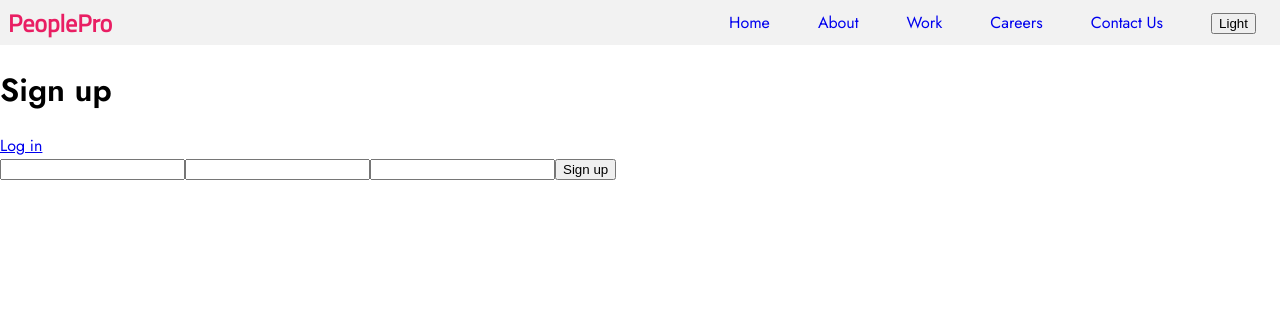
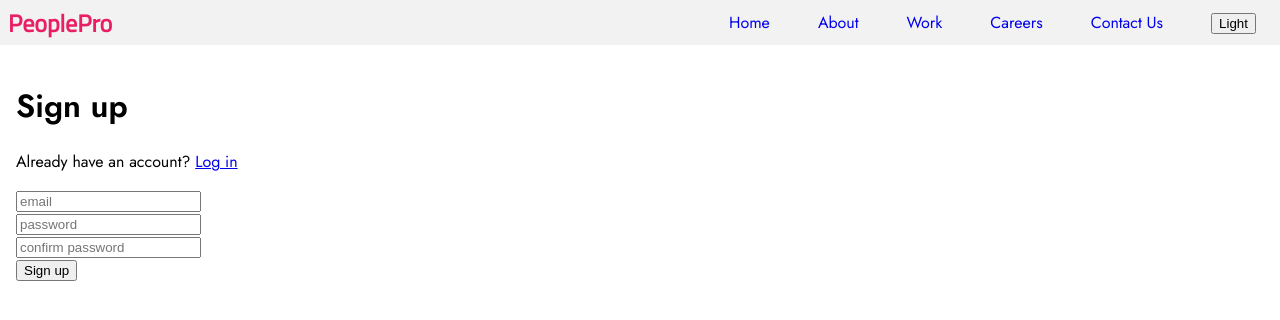
Before and after one commit to KumarAmitt/hrms-frontend, a Vue app: page /signup in a window 1280 px wide. Shown: the top 320 px of the page. Built offline with nearby package versions, Linux system fonts and the light colour scheme.

Commit message:
Handle errors in auth view

```diff
--- a/src/App.vue
+++ b/src/App.vue
@@ -6,8 +6,13 @@ import AppNavbar from "@/components/AppNavbar.vue";
 
 <template>
   <AppNavbar/>
-  <RouterView/>
+  <div class="main">
+    <RouterView/>
+  </div>
 </template>
 
 <style scoped>
+.main {
+  padding: 1em;
+}
 </style>
--- a/src/components/AppLogo.vue
+++ b/src/components/AppLogo.vue
@@ -1,12 +1,20 @@
 <script setup>
+import {RouterLink} from "vue-router";
+import {computed} from "vue";
+
 const props = defineProps({
   size: { type: String, default: '' },
-  variant: {type: String, default: 'accent'}
+  variant: {type: String, default: 'accent'},
+  isLink: {type: Boolean, default: false}
+})
+
+const logoLink = computed(() => {
+  return props.isLink ? 'home' : '';
 })
 </script>
 
 <template>
-  <div :class="['logo', size, variant]">PeoplePro</div>
+  <RouterLink :to="{name: logoLink}" :class="['logo', size, variant]">PeoplePro</RouterLink>
 </template>
 
 <style scoped>
@@ -16,6 +24,7 @@ const props = defineProps({
   font-weight: 600;
   display: flex;
   align-items: center;
+  text-decoration: none;
 }
 
 .logo-sm {
--- a/src/components/AppNavbar.vue
+++ b/src/components/AppNavbar.vue
@@ -16,7 +16,7 @@ const toggleMenu = () => {
 <template>
   <div class="nav-wrapper">
     <nav class="navbar">
-      <AppLogo />
+      <AppLogo :isLink="true" />
       <div @click="toggleMenu" :class="['menu-toggle', {'is-active': isActive}]">
         <span class="bar"></span>
         <span class="bar"></span>
--- a/src/stores/auth.js
+++ b/src/stores/auth.js
@@ -9,12 +9,16 @@ export const useAuthStore = defineStore('auth', () => {
   const user = ref(null);
   const token = ref(null);
   const isLoading = ref(false);
+  const authError = ref(null);
   const router = useRouter()
 
   // ACTIONS
   const signup = async (credentials) => {
     isLoading.value = true;
+    authError.value = null;
     try {
+      if(credentials.password !== credentials.confirmPassword) throw Error('Password NOT matches');
+
       const response = await axios.post(`${BASE_URL}/signup`, {user: credentials});
       user.value = response.data.user
       token.value =  response.headers.get('Authorization').split(' ')[1]
@@ -25,8 +29,10 @@ export const useAuthStore = defineStore('auth', () => {
       console.log('ERROR--', error)
       if (error.response) {
         console.log(error.response.data.message)
+        authError.value = error.response.data.message
       } else {
         console.log(error.message);
+        authError.value = error.message;
       }
     } finally {
       console.log('Sign up action complete')
@@ -36,6 +42,7 @@ export const useAuthStore = defineStore('auth', () => {
 
   const login = async (credentials) => {
     isLoading.value = true;
+    authError.value = null;
     try {
       const response = await axios.post(`${BASE_URL}/login`, {user: credentials});
       user.value = response.data.user
@@ -46,8 +53,10 @@ export const useAuthStore = defineStore('auth', () => {
       console.log('ERROR--', error)
       if (error.response) {
         console.log(error.response.data)
+        authError.value = error.response.data;
       } else {
         console.log(error.message);
+        authError.value = error.message;
       }
     } finally {
       console.log('Login action complete')
@@ -55,5 +64,7 @@ export const useAuthStore = defineStore('auth', () => {
     }
   }
 
-  return {signup, login}
+  const closeError = () => authError.value = null;
+
+  return {isLoading, authError, signup, login, closeError}
 })
--- a/src/views/HomeView.vue
+++ b/src/views/HomeView.vue
@@ -1,16 +1,5 @@
 <script setup>
 import { RouterLink } from 'vue-router'
-import AppLogo from "@/components/AppLogo.vue";
-// import { useDark, useToggle } from '@vueuse/core'
-//
-// const isDark = useDark({
-//   selector: 'body',
-//   attribute: 'color-scheme',
-//   valueDark: 'dark',
-//   valueLight: 'light',
-// })
-// const toggleDark = useToggle(isDark)
-
 </script>
 
 <template>
@@ -18,15 +7,6 @@ import AppLogo from "@/components/AppLogo.vue";
     <p>Lorem ipsum dolor sit amet consectetur, adipisicing elit.</p>
     <RouterLink :to="{name: 'login'}">Get Started</RouterLink>
   </section>
-
-
-  <section class="headline">
-    <div v-for="i in 100" :key="i">Lorem ipsum dolor sit amet. {{ i }}</div>
-  </section>
-
-<!--  <button @click="toggleDark()">-->
-<!--    <span class="ml-2">{{ isDark ? 'Dark' : 'Light' }}</span>-->
-<!--  </button>-->
 </template>
 
 <style>
--- a/src/views/auth/LoginView.vue
+++ b/src/views/auth/LoginView.vue
@@ -17,10 +17,18 @@ const handleLogin = () => {
 
 <template>
   <h1>Log in</h1>
-  <RouterLink :to="{name: 'signup'}">Sign up</RouterLink>
-  <form @submit.prevent="handleLogin">
-    <input type="email" v-model="loginCredentials.email" />
-    <input type="password" v-model="loginCredentials.password" />
+  <p>Don't have an account?
+    <RouterLink :to="{name: 'signup'}">Sign up</RouterLink>
+  </p>
+  <p v-if="authStore.isLoading">Logging in...</p>
+  <p v-if="authStore.authError">
+    {{ authStore.authError }}
+    <button @click="authStore.closeError">Remove</button>
+  </p>
+
+  <form @submit.prevent="handleLogin" autocomplete="on">
+    <input type="email" placeholder="email" v-model="loginCredentials.email" /><br />
+    <input type="password" placeholder="password" v-model="loginCredentials.password" /><br />
     <button>Log in</button>
   </form>
 </template>
--- a/src/views/auth/SignupView.vue
+++ b/src/views/auth/SignupView.vue
@@ -1,31 +1,38 @@
 <script setup>
-import { ref } from 'vue'
+import {ref} from 'vue'
 import {useAuthStore} from "@/stores/auth.js";
 
 const signupCredentials = ref({
   email: '',
   password: '',
+  confirmPassword: ''
 })
-const confirmPassword = ref('');
+// const confirmPassword = ref('');
 
 const authStore = useAuthStore();
 
 const handleSignup = () => {
-  if (signupCredentials.value.password === confirmPassword.value)
-    authStore.signup(signupCredentials.value)
-  else
-    console.log('Password mismatch error')
+  authStore.signup(signupCredentials.value)
 }
 
 </script>
 
 <template>
   <h1>Sign up</h1>
-  <RouterLink :to="{name: 'login'}">Log in</RouterLink>
+  <p>Already have an account?
+    <RouterLink :to="{name: 'login'}">Log in</RouterLink>
+  </p>
+  <p v-if="authStore.isLoading">Creating new account...</p>
+  <p v-if="authStore.authError">
+    {{ authStore.authError }}
+    <button @click="authStore.closeError">Remove</button>
+  </p>
+
+
   <form @submit.prevent="handleSignup">
-    <input type="email" v-model="signupCredentials.email" />
-    <input type="password" v-model="signupCredentials.password" />
-    <input type="password" v-model="confirmPassword" />
+    <input type="email" placeholder="email" v-model="signupCredentials.email"/><br/>
+    <input type="password" placeholder="password" v-model="signupCredentials.password"/><br/>
+    <input type="password" placeholder="confirm password" v-model="signupCredentials.confirmPassword"/><br/>
     <button>Sign up</button>
   </form>
 </template>
```
Also changed, not shown: 1 other file (tests, documents, lock files or other folders).
